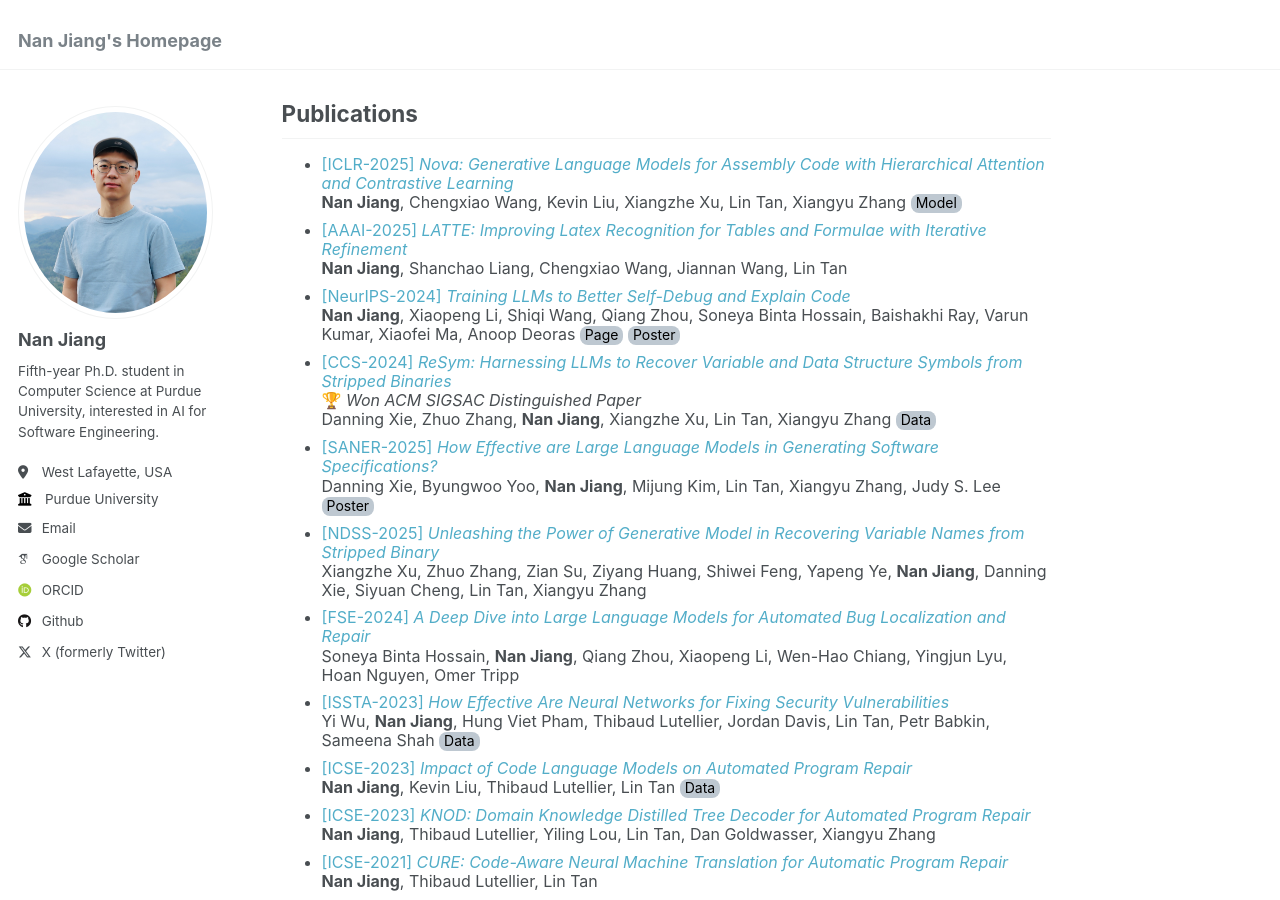
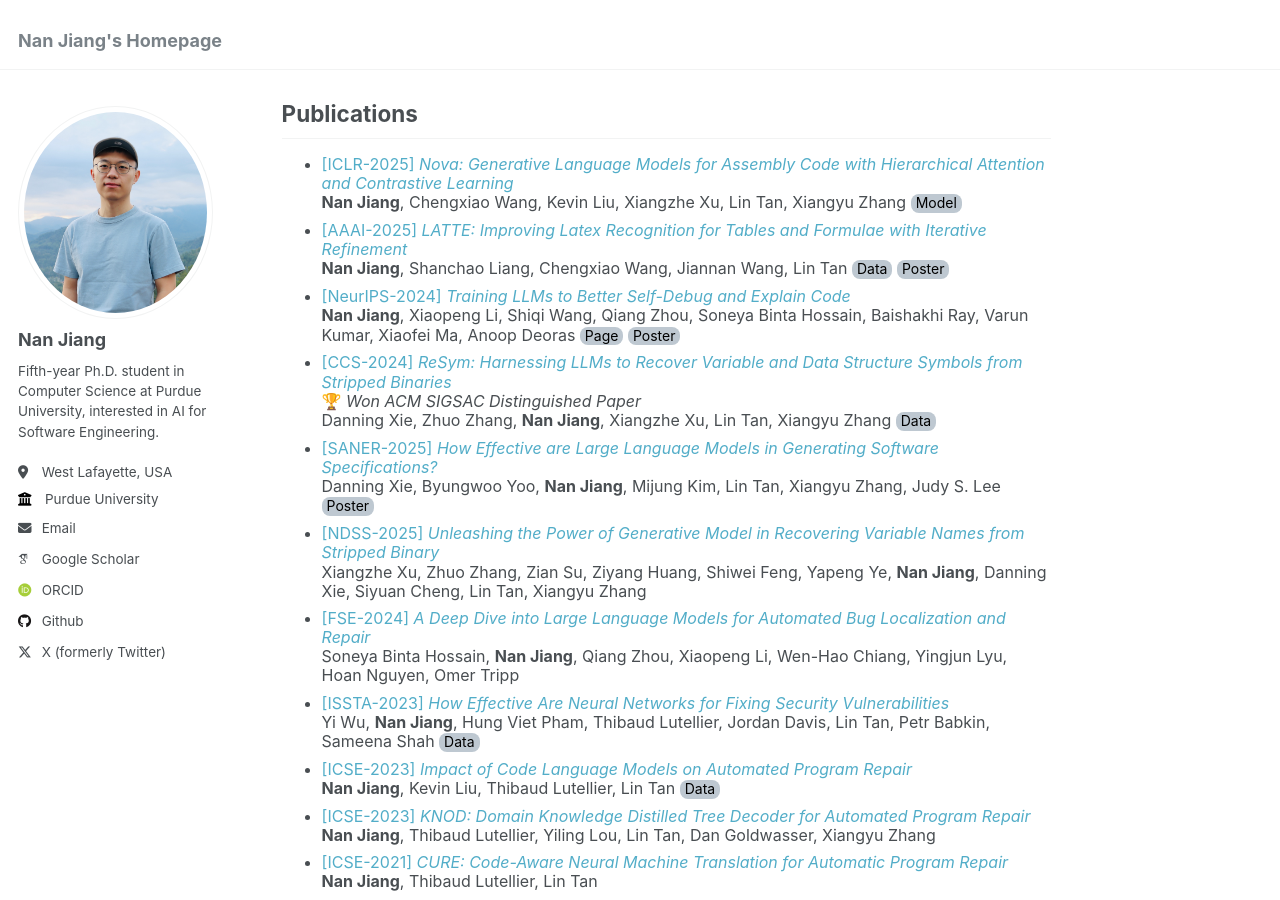
Before and after one commit to jiang719/jiang719.github.io, a Jekyll site: the page built from _pages/about.md, in a window 1280 px wide and 900 px high, scrolled down 470 px. Built offline with Jekyll 4.4.1, drawn with Linux system fonts in a browser that asks for light colours; some web fonts are replaced.

Commit message:
update AAAI poster

```diff
--- a/_pages/about.md
+++ b/_pages/about.md
@@ -43,6 +43,8 @@ Publications
     <a href="https://arxiv.org/abs/2409.14201" style="text-decoration: none;"><em>LATTE: Improving Latex Recognition for Tables and Formulae with Iterative Refinement</em></a>
     <br>
     <b>Nan Jiang</b>, Shanchao Liang, Chengxiao Wang, Jiannan Wang, Lin Tan
+    <a href="https://huggingface.co/datasets/lt-asset/tab2latex" style="text-decoration: none;" class="button">Data</a>
+    <a href="https://drive.google.com/file/d/1HKZukF2FPX8Cn51R9DeJoyPXakiVtnDV/view?usp=sharing" style="text-decoration: none;" class="button">Poster</a>
   </li>
   <li>
     <a href="https://neurips.cc/Conferences/2024" style="text-decoration: none;">[NeurIPS-2024]</a>
```
